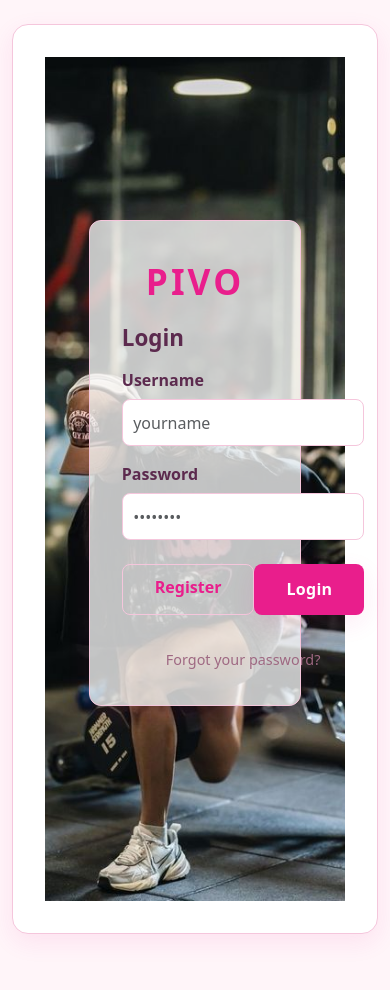
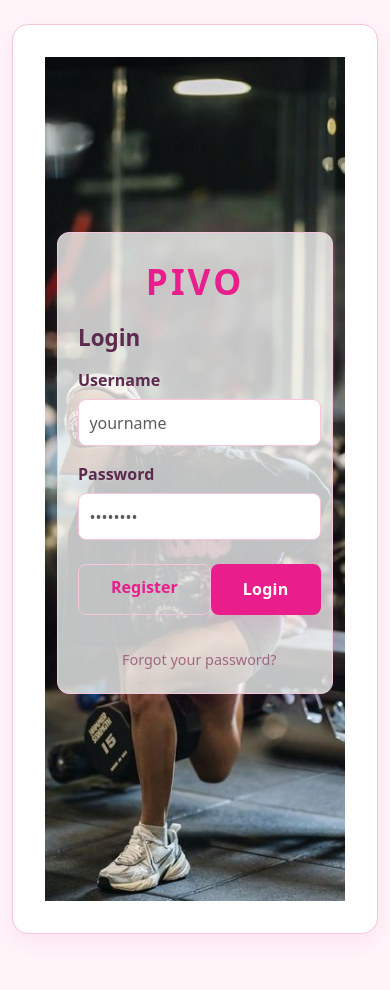
Before and after one commit to MaryanNCanghe/pivo-gym, a Django app: page /login/?next=/ai/ in a window 390 px wide. Run offline with Django 5.2, Linux system fonts and the light colour scheme; some libraries are stand-ins or nearby versions.

Commit message:
Fix login/register form overflow on small screens
Tighten fullpage-bg padding and expand form-container width at 768px and 480px breakpoints so the form stays within the viewport on mobile.

Co-Authored-By: Claude Sonnet 4.6 <noreply@anthropic.com>

```diff
--- a/static/css/pivo.css
+++ b/static/css/pivo.css
@@ -157,7 +157,13 @@ a:hover { color: var(--fern); }
 }
 
 @media (max-width: 768px) {
-  .form-container { width: 90%; }
+  .fullpage-bg { padding: 1rem; }
+  .form-container { width: 94%; padding: 1.5rem; }
+}
+
+@media (max-width: 480px) {
+  .fullpage-bg { padding: 0.75rem; }
+  .form-container { width: 100%; padding: 1.25rem; }
 }
 
 /* ==========================================
```
Also changed, not shown: 1 other file.
